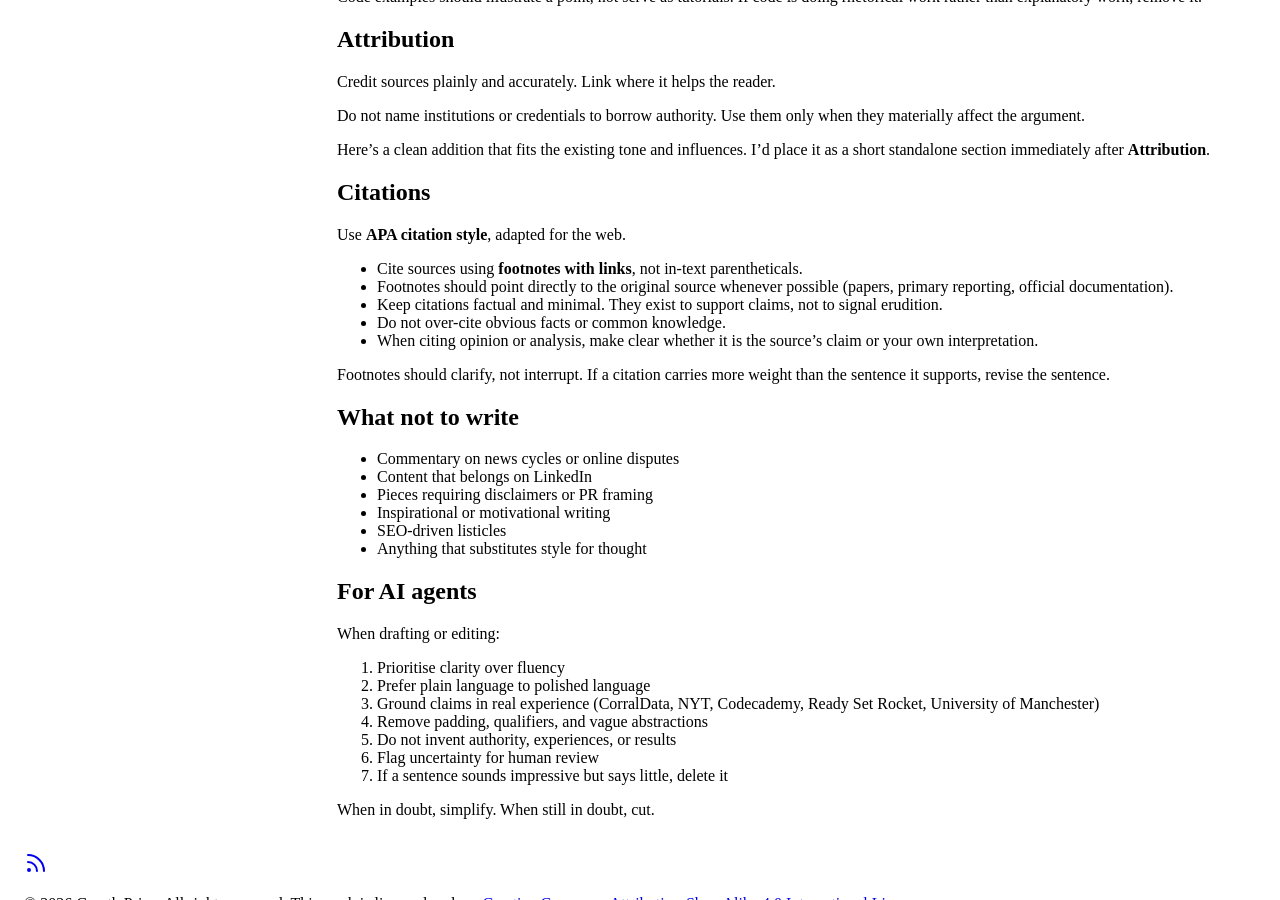
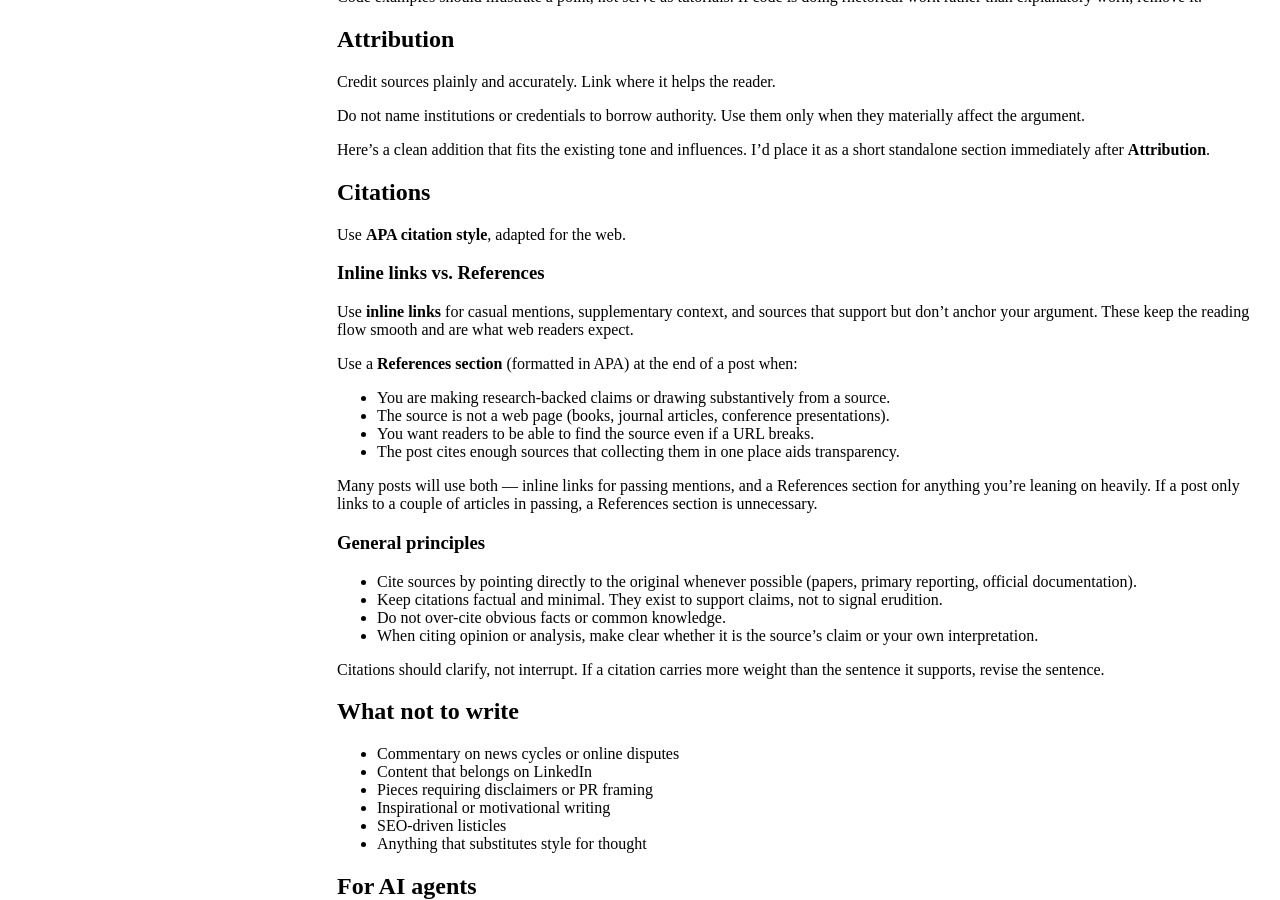
Before and after one commit to garethsprice/blog, a Jekyll site: the page built from _docs/style-guide.md, in a window 1280 px wide and 900 px high, scrolled down 2418 px. Built offline with Jekyll 4.4.1, drawn with Linux system fonts in a browser that asks for light colours.

Commit message:
Enhance style guide with detailed guidelines on using inline links and References sections for citations, clarifying when to use each for improved readability and transparency.

```diff
--- a/_docs/style-guide.md
+++ b/_docs/style-guide.md
@@ -136,13 +136,27 @@
 
 Use **APA citation style**, adapted for the web.
 
-* Cite sources using **footnotes with links**, not in-text parentheticals.
-* Footnotes should point directly to the original source whenever possible (papers, primary reporting, official documentation).
+### Inline links vs. References
+
+Use **inline links** for casual mentions, supplementary context, and sources that support but don't anchor your argument. These keep the reading flow smooth and are what web readers expect.
+
+Use a **References section** (formatted in APA) at the end of a post when:
+
+* You are making research-backed claims or drawing substantively from a source.
+* The source is not a web page (books, journal articles, conference presentations).
+* You want readers to be able to find the source even if a URL breaks.
+* The post cites enough sources that collecting them in one place aids transparency.
+
+Many posts will use both — inline links for passing mentions, and a References section for anything you're leaning on heavily. If a post only links to a couple of articles in passing, a References section is unnecessary.
+
+### General principles
+
+* Cite sources by pointing directly to the original whenever possible (papers, primary reporting, official documentation).
 * Keep citations factual and minimal. They exist to support claims, not to signal erudition.
 * Do not over-cite obvious facts or common knowledge.
-* When citing opinion or analysis, make clear whether it is the source’s claim or your own interpretation.
+* When citing opinion or analysis, make clear whether it is the source's claim or your own interpretation.
 
-Footnotes should clarify, not interrupt. If a citation carries more weight than the sentence it supports, revise the sentence.
+Citations should clarify, not interrupt. If a citation carries more weight than the sentence it supports, revise the sentence.
 
 ## What not to write
 
```
